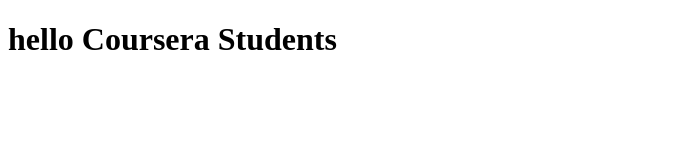
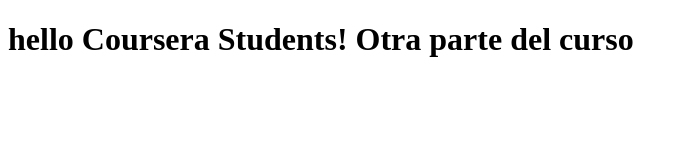
Before and after one commit to coayo/coursera, a plain HTML site: page index.html in a window 1280 px wide. Shown: the whole page, without its empty margins (0-687 px from the left). Drawn offline with Linux system fonts and the light colour scheme.

Commit message:
Otra version del file

```diff
--- a/index.html
+++ b/index.html
@@ -5,6 +5,6 @@
     <title>hello Coursera</title>
   </head>
   <body>
-    <h1>hello Coursera Students</h1>
+    <h1>hello Coursera Students! Otra parte del curso</h1>
   </body>
 </html>
```
